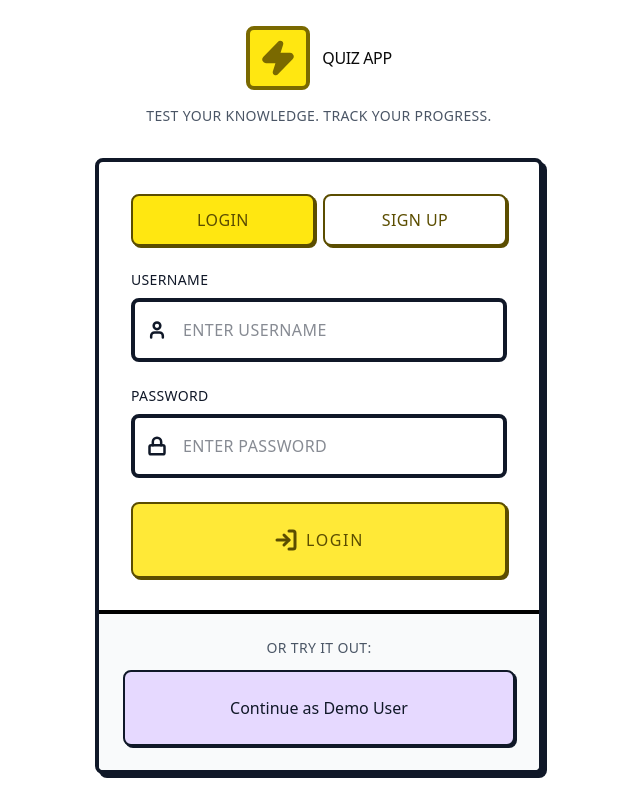
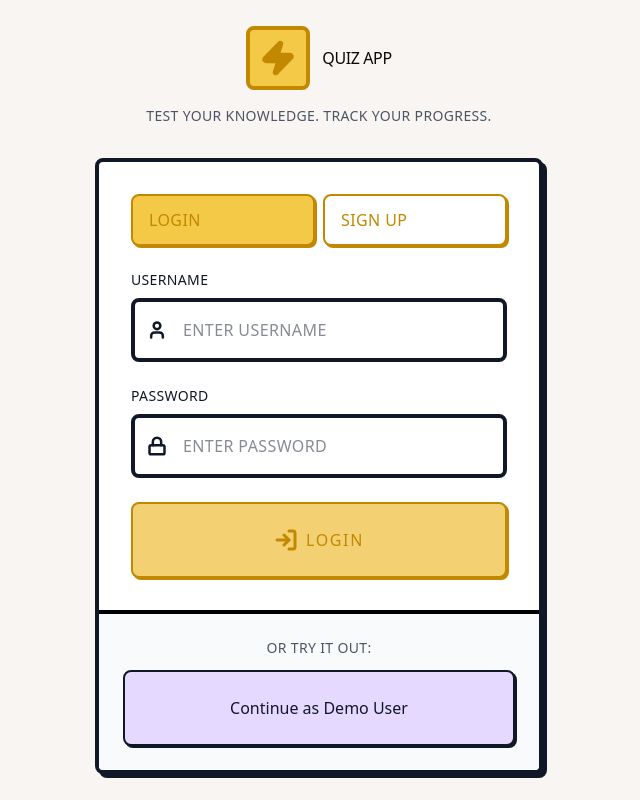
Before and after one commit to JakeerC/quiz-blitz, a Next.js app: page /login in a window 1280 px wide. Shown: the whole page, without its empty margins (321-961 px from the left). Built offline with nearby package versions, Linux system fonts and the light colour scheme.

Commit message:
feat: Refactor dashboard statistics and actions into separate data structures, updating their rendering and styling.

```diff
--- a/src/app/dashboard/component.tsx
+++ b/src/app/dashboard/component.tsx
@@ -39,30 +39,52 @@ export function Dashboard({
       ? Math.round((userStats.totalCorrect / userStats.totalQuestions) * 100)
       : 0;
 
-  const menuItems = [
+  const statistics = [
+    {
+      label: 'Total Quizzes',
+      value: userStats.totalQuizzes,
+      className: 'text-green-900',
+    },
+    {
+      label: 'Accuracy',
+      value: accuracy + '%',
+      className: 'text-blue-900',
+    },
+    {
+      label: 'Questions Answered',
+      value: userStats.totalQuestions,
+      className: 'text-cyan-900',
+    },
+    {
+      label: 'Achievements',
+      value: userStats.achievements,
+      className: 'text-yellow-900',
+    },
+  ];
+  const actions = [
     {
       icon: Play,
       label: 'New Quiz',
       screen: 'setup',
-      className: 'bg-green-500',
+      className: 'bg-green-100 text-green-900',
     },
     {
       icon: BarChart3,
       label: 'Leaderboard',
       screen: 'leaderboard',
-      className: 'bg-blue-500',
+      className: 'bg-blue-100 text-blue-900',
     },
     {
       icon: History,
       label: 'Quiz History',
       screen: 'history',
-      className: 'bg-cyan-500',
+      className: 'bg-cyan-100 text-cyan-900',
     },
     {
       icon: Trophy,
       label: 'Achievements',
       screen: 'trophies',
-      className: 'bg-orange-500',
+      className: 'bg-yellow-100 text-yellow-900',
     },
   ];
 
@@ -88,69 +110,42 @@ export function Dashboard({
 
         {/* Stats Cards */}
         <div className="mb-8 grid grid-cols-1 gap-4 md:grid-cols-4">
-          <div className="border-box bg-white p-6">
-            <p className="mb-2 text-sm tracking-wide text-gray-600 uppercase">
-              Total Quizzes
-            </p>
-            <p className="tracking-tight" style={{fontSize: '2rem'}}>
-              {userStats.totalQuizzes}
-            </p>
-          </div>
-
-          <div className="border-box bg-white p-6">
-            <p className="mb-2 text-sm tracking-wide text-gray-600 uppercase">
-              Accuracy
-            </p>
-            <p className="tracking-tight" style={{fontSize: '2rem'}}>
-              {accuracy}%
-            </p>
-          </div>
-
-          <div className="border-box bg-white p-6">
-            <p className="mb-2 text-sm tracking-wide text-gray-600 uppercase">
-              Questions Answered
-            </p>
-            <p className="tracking-tight" style={{fontSize: '2rem'}}>
-              {userStats.totalQuestions}
-            </p>
-          </div>
-
-          <div className="border-box bg-white p-6">
-            <p className="mb-2 text-sm tracking-wide text-gray-600 uppercase">
-              Achievements
-            </p>
-            <p className="tracking-tight" style={{fontSize: '2rem'}}>
-              {userStats.achievements}
-            </p>
-          </div>
+          {statistics.map((stat) => (
+            <div
+              key={stat.label}
+              className={cn('border-box p-6', stat.className)}>
+              <p className="mb-2 text-sm tracking-wide uppercase">
+                {stat.label}
+              </p>
+              <p className="tracking-tight" style={{fontSize: '2rem'}}>
+                {stat.value}
+              </p>
+            </div>
+          ))}
         </div>
 
         {/* Main Menu Grid */}
         <div className="grid grid-cols-1 gap-6 md:grid-cols-2">
-          {menuItems.map((item) => (
+          {actions.map((item) => (
             <button
               key={item.screen}
               onClick={() => handleNavigate(item.screen)}
               className={cn(
                 'card p-8 text-left',
-                'transition-colors hover:bg-gray-50'
+                'interactive-action',
+                item.className
               )}>
               <div className="mb-4 flex items-center gap-4">
                 <div
                   className={cn(
-                    'border-box flex h-16 w-16 items-center justify-center',
-                    item.className
+                    'border-box flex h-16 w-16 items-center justify-center'
                   )}>
                   <item.icon size={32} strokeWidth={3} />
                 </div>
-                <h2 className="tracking-tight uppercase">{item.label}</h2>
+                <h2 className="font-bold tracking-tight uppercase">
+                  {item.label}
+                </h2>
               </div>
-              {/* <p className="text-sm tracking-wide text-gray-600 uppercase">
-                {item.screen === 'setup' && 'Start a new quiz session'}
-                {item.screen === 'leaderboard' && 'See top performers'}
-                {item.screen === 'history' && 'View past quiz attempts'}
-                {item.screen === 'trophies' && 'Track your progress'}
-              </p> */}
             </button>
           ))}
         </div>
--- a/src/styles/globals.css
+++ b/src/styles/globals.css
@@ -37,7 +37,6 @@
   }
   .interactive-action {
     border-color: currentColor;
-    @apply flex items-center justify-center gap-3;
     @apply border-2 shadow-sm transition-all duration-100;
     @apply hover:-translate-x-0.5 hover:-translate-y-0.5 hover:shadow-md;
     @apply active:translate-x-0 active:translate-y-0 active:shadow-none;
--- a/src/styles/theme.css
+++ b/src/styles/theme.css
@@ -226,7 +226,7 @@
   --text-lg: 1.5rem;
   --text-base: 1rem;
 
-  --background: #fff;
+  --background: #f9f5f2;
   --foreground: oklch(0.145 0 0);
 
   --popover: oklch(1 0 0);
@@ -259,20 +259,19 @@
   /* --------------------------------------------------
      PRIMARY (Yellow-Green)
   -------------------------------------------------- */
-  --primary-50: oklch(0.98 0.08 101);
-  --primary-100: oklch(0.96 0.12 101);
-  --primary-200: oklch(0.94 0.15 101);
-  --primary-300: oklch(0.93 0.17 101);
-  --primary-400: oklch(0.925 0.18 101);
-  --primary-500: oklch(0.92 0.19 101);
-  --primary-600: oklch(0.82 0.18 101);
-  --primary-700: oklch(0.72 0.17 101);
-  --primary-800: oklch(0.62 0.15 101);
-  --primary-900: oklch(0.52 0.13 101);
-  --primary-950: oklch(0.42 0.11 101);
+  --primary-100: oklch(0.98 0.08 90);
+  --primary-200: oklch(0.94 0.05 90);
+  --primary-300: oklch(0.88 0.07 90);
+  --primary-400: oklch(0.87 0.12 90);
+  --primary-500: oklch(0.85 0.15 90);
+  --primary-600: oklch(0.82 0.16 90);
+  --primary-700: oklch(0.78 0.17 90);
+  --primary-800: oklch(0.74 0.18 90);
+  --primary-900: oklch(0.7 0.19 90);
+  --primary-950: oklch(0.66 0.2 90);
 
   --primary: var(--primary-500);
-  --primary-foreground: var(--primary-900);
+  --primary-foreground: var(--primary-950);
 
   /* --------------------------------------------------
      SECONDARY (pinkish)
```
